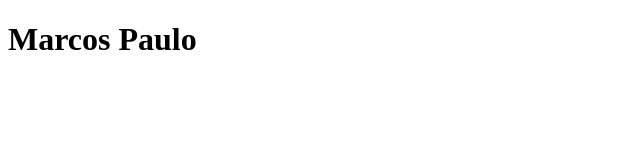
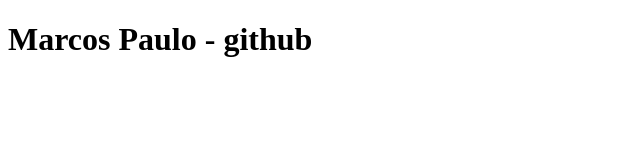
Before and after one commit to mrc-p/projetonovo, a plain HTML site: page index.html in a window 1280 px wide. Shown: the whole page, without its empty margins (0-640 px from the left). Drawn offline with Linux system fonts and the light colour scheme.

Commit message:
add github título

```diff
--- a/index.html
+++ b/index.html
@@ -7,7 +7,7 @@
 </head>
 <body>
     <h1>
-        Marcos Paulo
+        Marcos Paulo - github
     </h1>
 
 </body>
```
